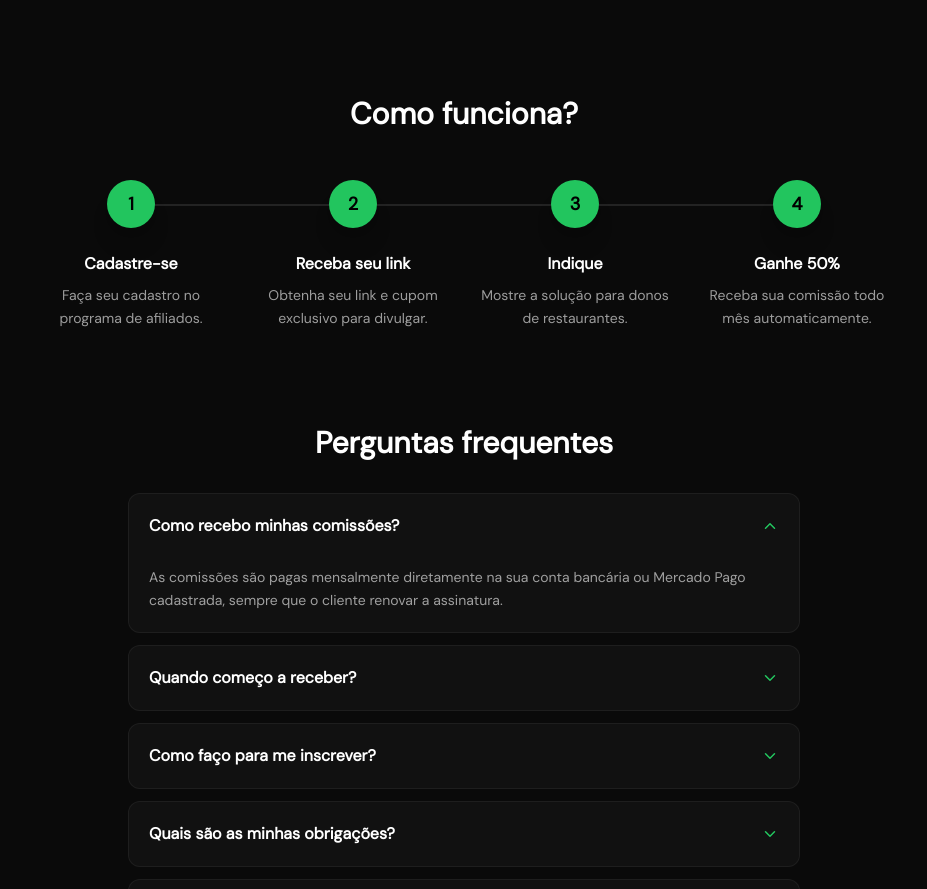
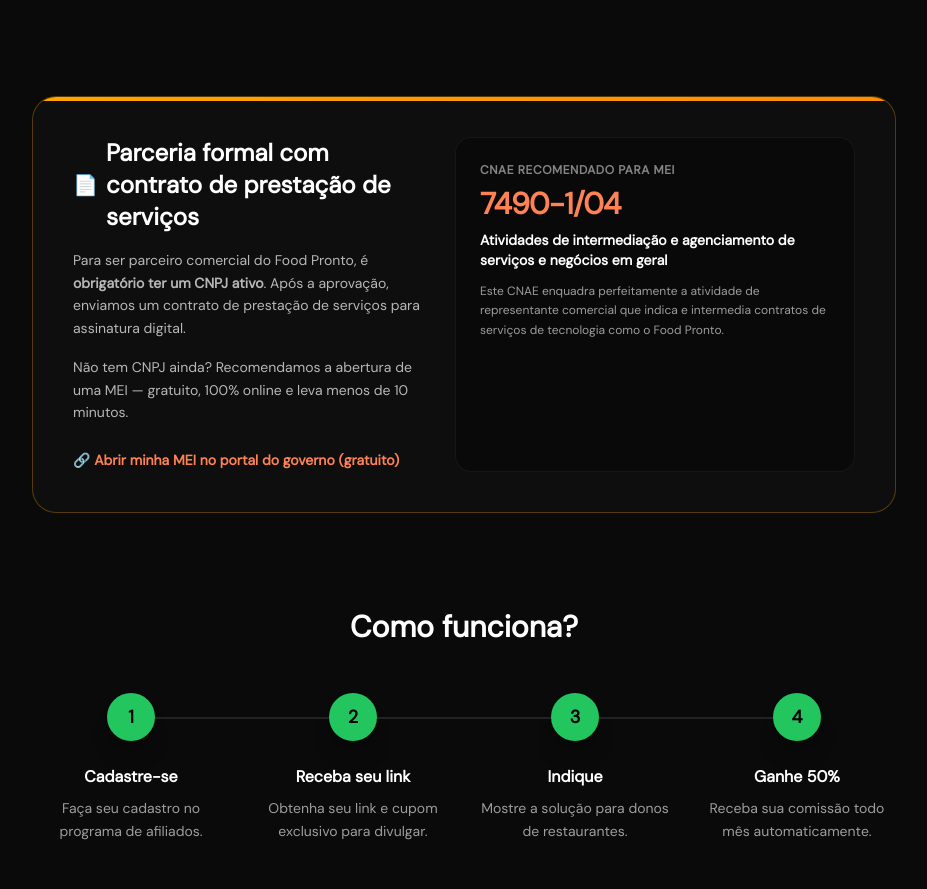
Before and after one commit to brasilagency2026/fooddelivery, a Next.js app: page /trabalhe-conosco in a window 1280 px wide. Shown: the part 1391-2280 px from the top of the page, without its empty margins (176-1103 px from the left). Built offline with nearby package versions, Linux system fonts and the light colour scheme; no server answers.

Commit message:
Content: Add CNPJ/MEI requirement section to affiliate page

```diff
--- a/app/trabalhe-conosco/page.tsx
+++ b/app/trabalhe-conosco/page.tsx
@@ -149,6 +149,42 @@ export default function TrabalheConoscoPage() {
           </div>
         </div>
 
+        {/* Legal Requirements / MEI */}
+        <div className="p-8 md:p-10 rounded-3xl mb-24 animate-slide-up relative overflow-hidden" style={{ background: "rgba(255,255,255,0.02)", border: "1px solid rgba(255,165,0,0.3)" }}>
+          <div className="absolute top-0 left-0 w-full h-1" style={{ background: "linear-gradient(to right, #ffa500, #ff8c00)" }}></div>
+
+          <div className="flex flex-col md:flex-row gap-8">
+            <div className="flex-1">
+              <h2 className="text-2xl font-bold mb-4 flex items-center gap-2">
+                <span className="text-xl">📄</span> Parceria formal com contrato de prestação de serviços
+              </h2>
+              <p className="text-sm leading-relaxed mb-4" style={{ color: "rgba(255,255,255,0.7)" }}>
+                Para ser parceiro comercial do Food Pronto, é <strong>obrigatório ter um CNPJ ativo</strong>. Após a aprovação, enviamos um contrato de prestação de serviços para assinatura digital.
+              </p>
+              <p className="text-sm leading-relaxed mb-6" style={{ color: "rgba(255,255,255,0.7)" }}>
+                Não tem CNPJ ainda? Recomendamos a abertura de uma MEI — gratuito, 100% online e leva menos de 10 minutos.
+              </p>
+              <a
+                href="https://www.gov.br/empresas-e-negocios/pt-br/empreendedor/quero-ser-mei"
+                target="_blank"
+                rel="noopener noreferrer"
+                className="inline-flex items-center gap-2 text-sm font-bold text-orange-400 hover:text-orange-300 transition-colors hover:underline"
+              >
+                🔗 Abrir minha MEI no portal do governo (gratuito)
+              </a>
+            </div>
+
+            <div className="flex-1 p-6 rounded-2xl" style={{ background: "rgba(0,0,0,0.3)", border: "1px solid rgba(255,255,255,0.05)" }}>
+              <p className="text-xs uppercase font-bold tracking-wider mb-2" style={{ color: "rgba(255,255,255,0.5)" }}>CNAE recomendado para MEI</p>
+              <div className="text-3xl font-bold mb-2 text-orange-400 tracking-tight">7490-1/04</div>
+              <p className="text-sm font-semibold mb-3">Atividades de intermediação e agenciamento de serviços e negócios em geral</p>
+              <p className="text-xs leading-relaxed" style={{ color: "rgba(255,255,255,0.6)" }}>
+                Este CNAE enquadra perfeitamente a atividade de representante comercial que indica e intermedia contratos de serviços de tecnologia como o Food Pronto.
+              </p>
+            </div>
+          </div>
+        </div>
+
         {/* How it works */}
         <div className="mb-24 animate-slide-up">
           <h2 className="text-3xl font-bold mb-12 text-center">Como funciona?</h2>
```
